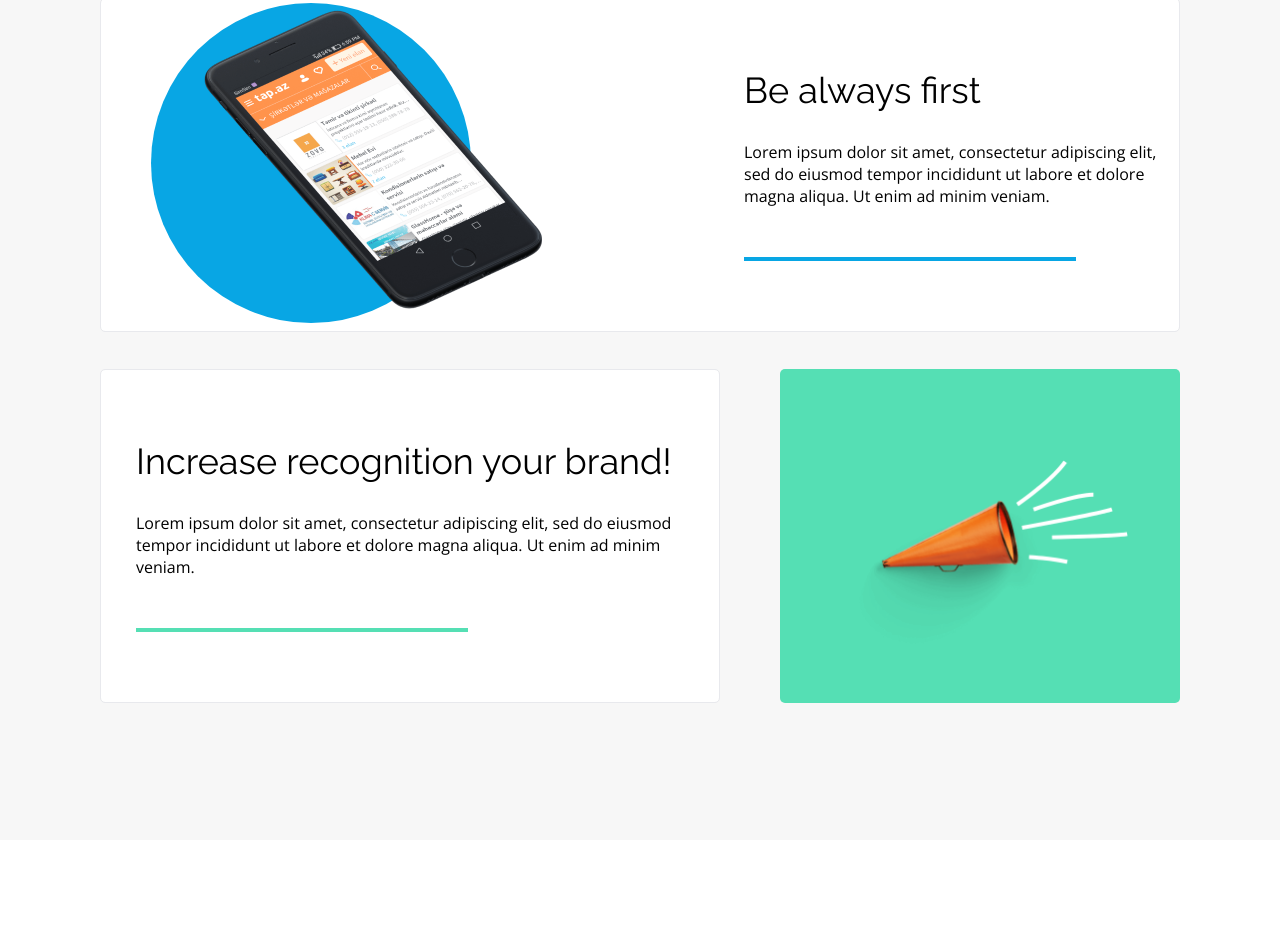
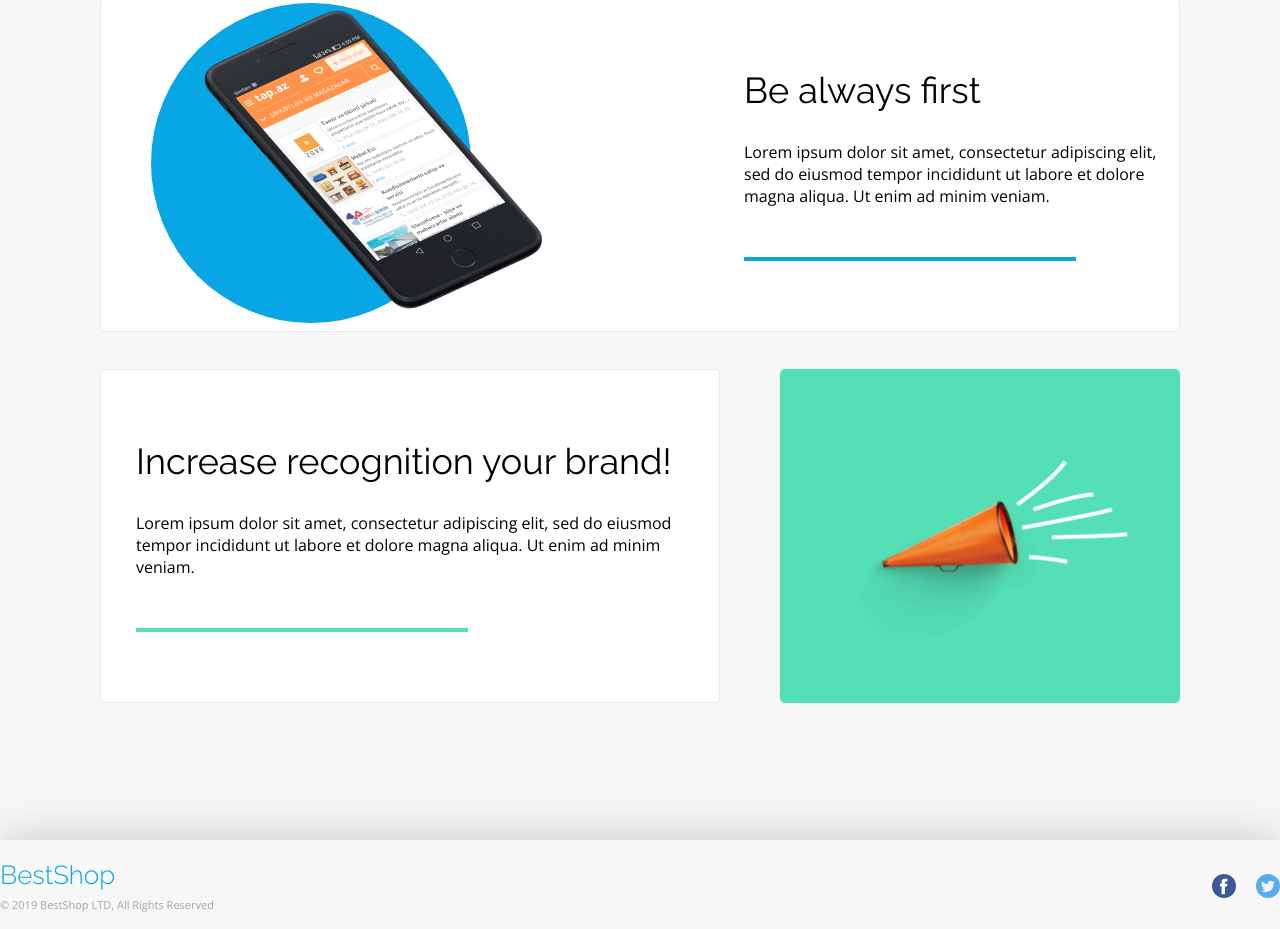
Before and after one commit to benesvoj/cl-bestshop-workshop, a plain HTML site: page index.html in a window 1280 px wide. Shown: the part 1781-2710 px from the top of the page. Before the commit the page ends 2621 px from the top, so only its background shows below. Drawn offline with nearby package versions, Linux system fonts and the light colour scheme.

Commit message:
add footer to project

```diff
--- a/css/style.css
+++ b/css/style.css
@@ -358,6 +358,47 @@ header .container {
 
 /* END Benefit section */
 
+/* Footer */
+
+footer {
+    background: var(--color-light-grey) 0 0 no-repeat padding-box;
+    height: 89px;
+    box-shadow: 0 -5px 40px #00000029;
+}
+
+.footer__wrapper {
+    display: flex;
+    justify-content: space-between;
+    align-items: center;
+    padding: 20px 0 17px 0;
+}
+.footer_wrapper-logo {
+    display: flex;
+    flex-direction: column;
+    gap: 7px;
+}
+
+.footer_wrapper-logo p {
+    font: normal normal normal 11px/15px var(--font-open-sans);
+    letter-spacing: 0;
+    color: var(--color-grey);
+    opacity: 1;
+}
+
+.footer__logo {
+    font: normal normal var(--font-weight-300) 26px/30px var(--font-raleway);
+    letter-spacing: 0;
+    color: var(--color-primary);
+    opacity: 1;
+}
+
+.footer__social ol {
+    display: flex;
+    gap: 20px;
+}
+
+/* END Footer */
+
 /* Shared */
 .btn {
     text-decoration: none;
--- a/index.html
+++ b/index.html
@@ -105,9 +105,40 @@
             </div>
         </div>
     </section>
+
+    <section class="pricing">
+
+    </section>
+
+    <section class="contact">
+
+    </section>
+
 </main>
 <footer>
+    <div class="footer__wrapper container">
+        <div class="footer_wrapper-logo">
+            <div class="footer__logo">
+                BestShop
+            </div>
+            <p>&copy; 2019 BestShop LTD, All Rights Reserved</p>
+        </div>
 
+        <div class="footer__social">
+            <ol>
+                <li>
+                    <a href="" class="footer__social__nav-item">
+                        <img src="assets/Facebook.svg" alt="facebook">
+                    </a>
+                </li>
+                <li>
+                    <a href="" class="footer__social__nav-item">
+                        <img src="assets/Twitter.svg" alt="twitter">
+                    </a>
+                </li>
+            </ol>
+        </div>
+    </div>
 </footer>
 </body>
 </html>
```
